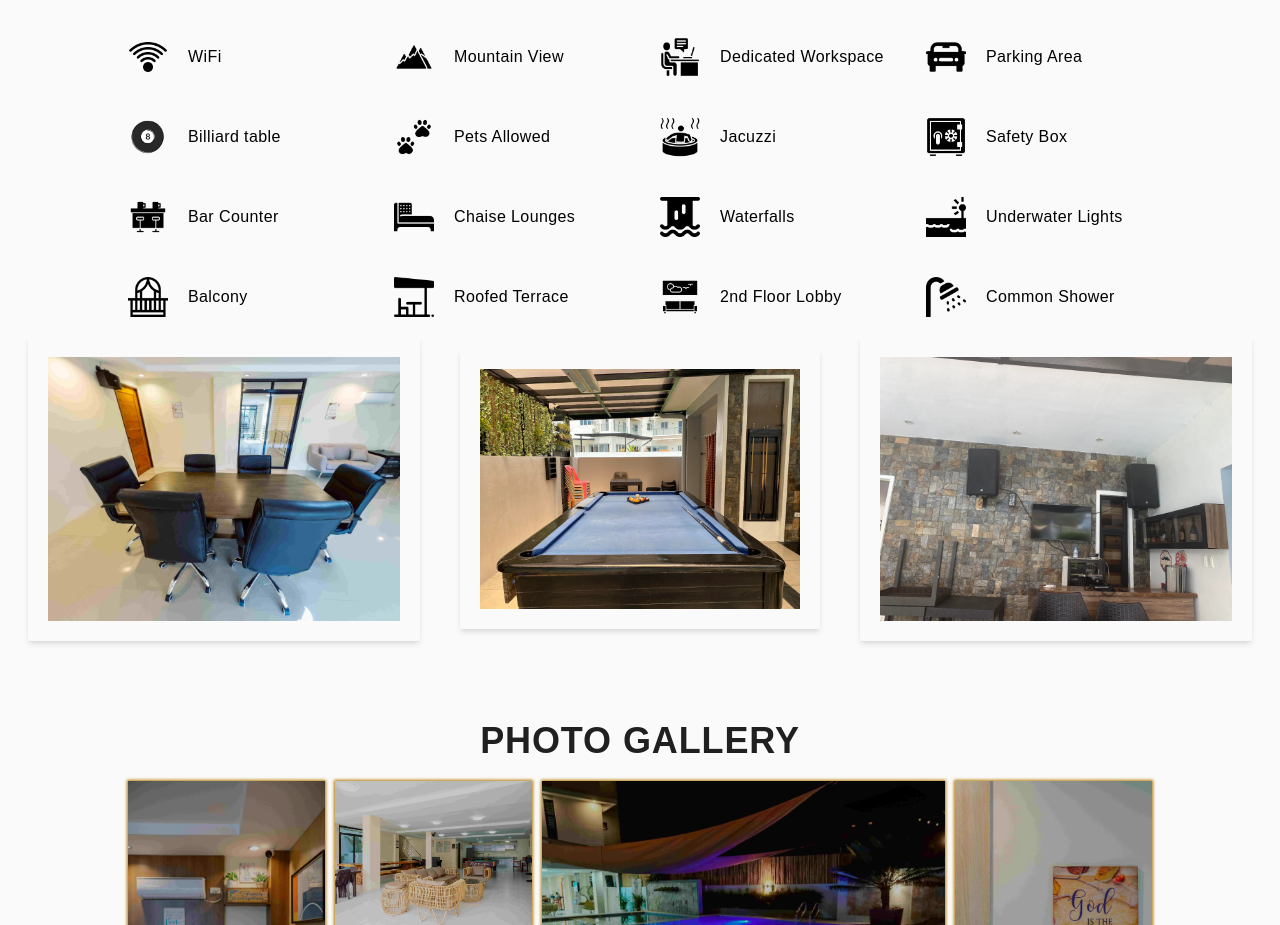
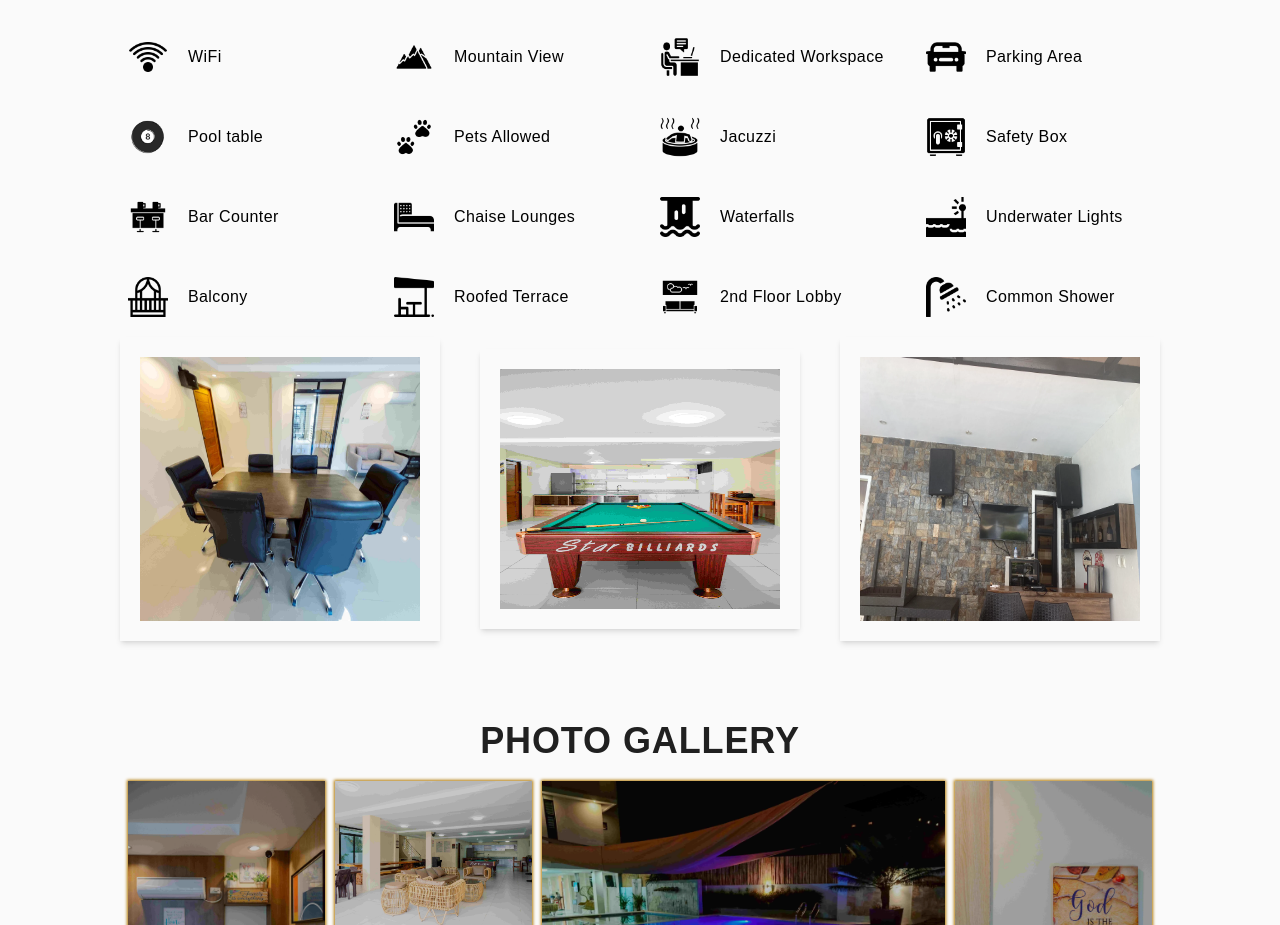
Before and after one commit to Ryanny-y/Villa-Crisanta, a website with bundled scripts: page villa-1.html in a window 1280 px wide. Shown: the part 2905-3830 px from the top of the page. Built offline with nearby package versions, Linux system fonts and the light colour scheme; animation ran at ten frames a second; a web font is replaced by a local one.

Commit message:
Fix Typos

```diff
--- a/villa-1.html
+++ b/villa-1.html
@@ -2,7 +2,7 @@
 <head>
   <meta charset="UTF-8">
   <meta name="viewport" content="width=device-width, initial-scale=1.0">
-  <title>Villa Crisanta 1 Spring Resort</title>
+  <title>Villa Crisanta 1 Spring Resort | Los Baños, Laguna</title>
 
   <!-- ICON -->
   <link rel="icon" href="images/vclogo.png" type="image/logo">
@@ -191,7 +191,7 @@
 
             <div class="flex gap-5 items-center">
                 <img src="images/icons/billiard-ball.png" alt="" loading="lazy" class="h-10 w-10">
-                <p>Billiard table</p>
+                <p>Pool table</p>
             </div>
 
             <div class="flex gap-5 items-center">
@@ -251,9 +251,9 @@
           </div>
 
           <div class="amenities-img flex items-center justify-center gap-10 flex-wrap">
-            <img src="images/villa-1/gallery/amenities-1.webp" loading="lazy" alt="" class="h-68 p-5 shadow-md">
-            <img src="images/villa-1/gallery/amenities-2.webp" loading="lazy" alt="" class="h-68 lg:h-66 p-5 shadow-md">
-            <img src="images/villa-1/gallery/amenities-3.webp" loading="lazy" alt="" class="h-68 p-5 shadow-md">
+            <img src="images/villa-1/gallery/amenities-1.webp" loading="lazy" alt="" class="h-68 w-80 p-5 shadow-md">
+            <img src="images/villa-1/gallery/amenities-2-pool.jpg" loading="lazy" alt="" class="h-68 w-80 lg:h-66 p-5 shadow-md">
+            <img src="images/villa-1/gallery/amenities-3.webp" loading="lazy" alt="" class="h-68 w-80 p-5 shadow-md">
           </div>
         </div>
       </div>
```
Also changed, not shown: index.html (+2 -2 lines), villa-2.html (+5 -5 lines), images/villa-1/gallery/amenities-1 (2).webp (deleted), images/villa-1/gallery/amenities-2-pool.jpg (added), src/output.css.
